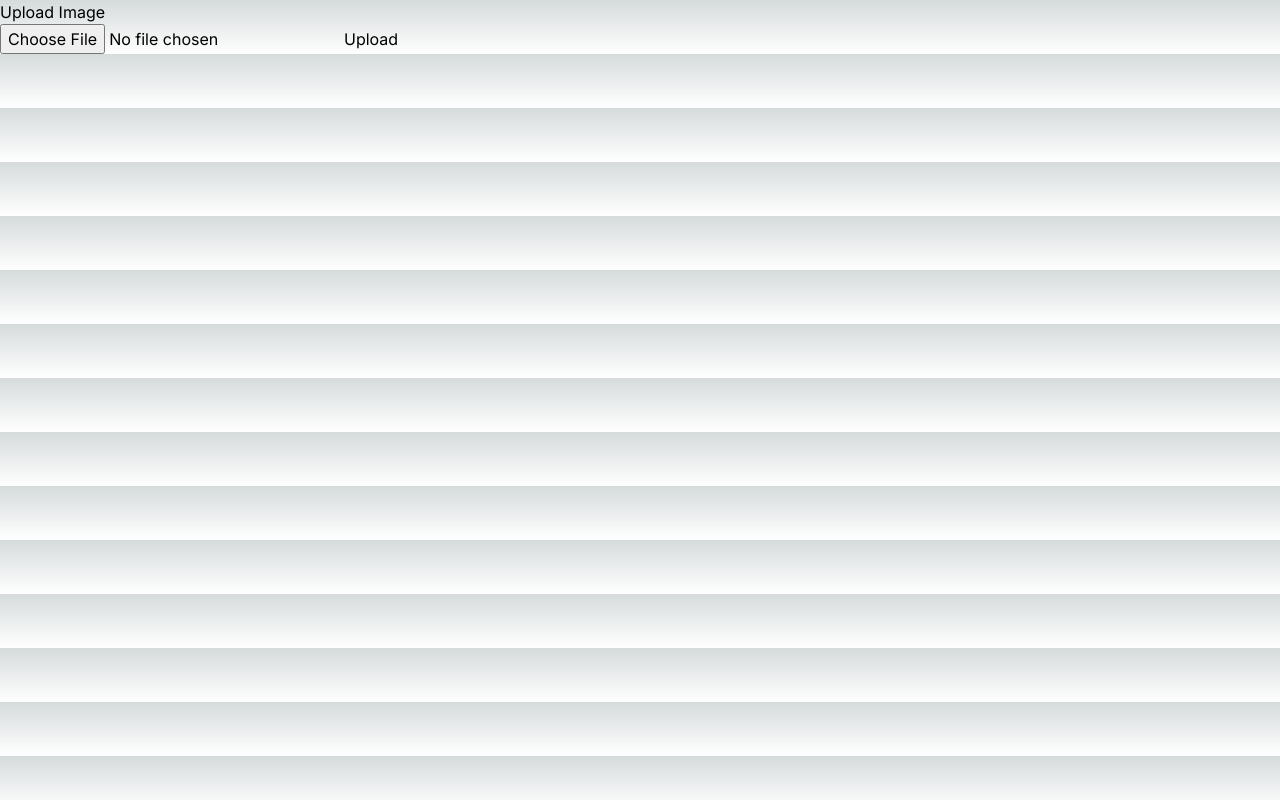
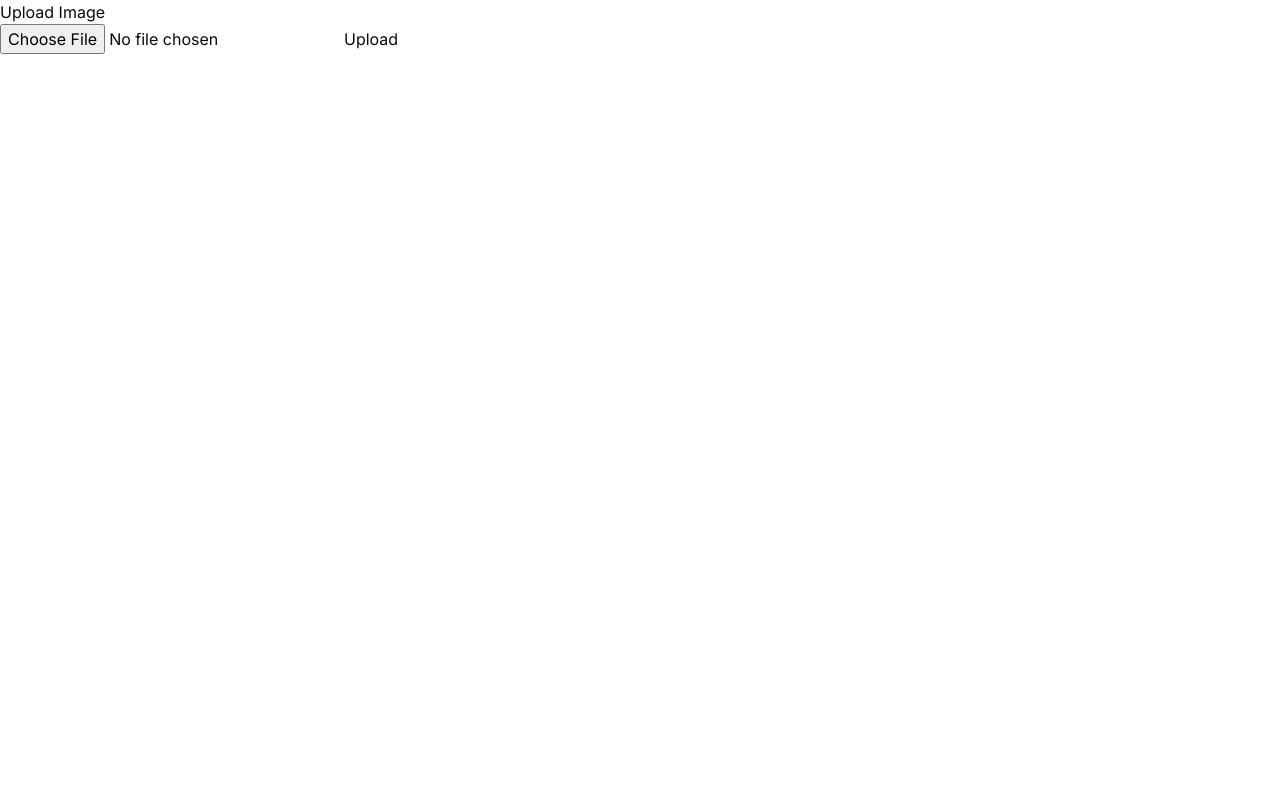
Before and after one commit to Sliden101/ocr-kh, a Next.js app in the folder frontend/: page / in a window 1280 px wide. Built offline with nearby package versions, Linux system fonts and the light colour scheme.

Commit message:
final please

```diff
--- a/frontend/src/app/globals.css
+++ b/frontend/src/app/globals.css
@@ -2,32 +2,68 @@
 @tailwind components;
 @tailwind utilities;
 
-:root {
-  --foreground-rgb: 0, 0, 0;
-  --background-start-rgb: 214, 219, 220;
-  --background-end-rgb: 255, 255, 255;
-}
+@layer base {
+  :root {
+    --background: 0 0% 100%;
+    --foreground: 0 0% 3.9%;
+    --card: 0 0% 100%;
+    --card-foreground: 0 0% 3.9%;
+    --popover: 0 0% 100%;
+    --popover-foreground: 0 0% 3.9%;
+    --primary: 0 0% 9%;
+    --primary-foreground: 0 0% 98%;
+    --secondary: 0 0% 96.1%;
+    --secondary-foreground: 0 0% 9%;
+    --muted: 0 0% 96.1%;
+    --muted-foreground: 0 0% 45.1%;
+    --accent: 0 0% 96.1%;
+    --accent-foreground: 0 0% 9%;
+    --destructive: 0 84.2% 60.2%;
+    --destructive-foreground: 0 0% 98%;
+    --border: 0 0% 89.8%;
+    --input: 0 0% 89.8%;
+    --ring: 0 0% 3.9%;
+    --radius: 0.5rem;
+    --chart-1: 12 76% 61%;
+    --chart-2: 173 58% 39%;
+    --chart-3: 197 37% 24%;
+    --chart-4: 43 74% 66%;
+    --chart-5: 27 87% 67%;
+  }
 
-@media (prefers-color-scheme: dark) {
-  :root {
-    --foreground-rgb: 255, 255, 255;
-    --background-start-rgb: 0, 0, 0;
-    --background-end-rgb: 0, 0, 0;
+  .dark {
+    --background: 0 0% 3.9%;
+    --foreground: 0 0% 98%;
+    --card: 0 0% 3.9%;
+    --card-foreground: 0 0% 98%;
+    --popover: 0 0% 3.9%;
+    --popover-foreground: 0 0% 98%;
+    --primary: 0 0% 98%;
+    --primary-foreground: 0 0% 9%;
+    --secondary: 0 0% 14.9%;
+    --secondary-foreground: 0 0% 98%;
+    --muted: 0 0% 14.9%;
+    --muted-foreground: 0 0% 63.9%;
+    --accent: 0 0% 14.9%;
+    --accent-foreground: 0 0% 98%;
+    --destructive: 0 62.8% 30.6%;
+    --destructive-foreground: 0 0% 98%;
+    --border: 0 0% 14.9%;
+    --input: 0 0% 14.9%;
+    --ring: 0 0% 83.1%;
+    --chart-1: 220 70% 50%;
+    --chart-2: 160 60% 45%;
+    --chart-3: 30 80% 55%;
+    --chart-4: 280 65% 60%;
+    --chart-5: 340 75% 55%;
   }
 }
 
-body {
-  color: rgb(var(--foreground-rgb));
-  background: linear-gradient(
-      to bottom,
-      transparent,
-      rgb(var(--background-end-rgb))
-    )
-    rgb(var(--background-start-rgb));
-}
-
-@layer utilities {
-  .text-balance {
-    text-wrap: balance;
+@layer base {
+  * {
+    @apply border-border;
+  }
+  body {
+    @apply bg-background text-foreground;
   }
 }
--- a/frontend/src/app/page.tsx
+++ b/frontend/src/app/page.tsx
@@ -1,9 +1,10 @@
 "use client"
 import Image from "next/image";
-import type { NextPage } from "next";
 import { useState } from "react";
 import 'dotenv/config'
 import axios from "axios";
+import { Textarea } from "@/components/ui/textarea";
+
 
 const toBase64 = (file: File) => {
   return new Promise((resolve, reject) => {
@@ -26,6 +27,8 @@ export default function Home() {
   const [file, setFile] = useState<File | null>(null);
 
   const [base64, setBase64] = useState<string | null>(null);
+
+  const [text, setText] = useState<string | null>(null);
 
   const onFileChange = (e: React.ChangeEvent<HTMLInputElement>) => {
     if (!e.target.files) {
@@ -54,20 +57,17 @@ export default function Home() {
       // Send a POST request
       let result = await axios({
         method: 'post',
-        url: 'http://localhost:6969/ocr-kh',
+        url: process.env.API_ENDPOINT,
         data: {
           base64Image: base64,
         }
       });
-
-      console.log(result);
-
+      setText(result.data.text as string);
     }
     catch( e:any ) {
       console.log(e);
     }
 
-    // Clear the states after upload
     setFile(null);
     setBase64(null);
   };
@@ -89,6 +89,11 @@ export default function Home() {
       {base64 && (
         <Image src={base64} width={300} height={400} alt="Uploaded Image" />
       )}
+      {text && (
+        <Textarea placeholder={text} />
+      )}
+
+
     </div>
   )
 }
--- /dev/null
+++ b/frontend/src/components/ui/textarea.tsx
@@ -0,0 +1,24 @@
+import * as React from "react"
+
+import { cn } from "@/lib/utils"
+
+export interface TextareaProps
+  extends React.TextareaHTMLAttributes<HTMLTextAreaElement> {}
+
+const Textarea = React.forwardRef<HTMLTextAreaElement, TextareaProps>(
+  ({ className, ...props }, ref) => {
+    return (
+      <textarea
+        className={cn(
+          "flex min-h-[80px] w-full rounded-md border border-input bg-background px-3 py-2 text-sm ring-offset-background placeholder:text-muted-foreground focus-visible:outline-none focus-visible:ring-2 focus-visible:ring-ring focus-visible:ring-offset-2 disabled:cursor-not-allowed disabled:opacity-50",
+          className
+        )}
+        ref={ref}
+        {...props}
+      />
+    )
+  }
+)
+Textarea.displayName = "Textarea"
+
+export { Textarea }
--- /dev/null
+++ b/frontend/src/lib/utils.ts
@@ -0,0 +1,6 @@
+import { type ClassValue, clsx } from "clsx"
+import { twMerge } from "tailwind-merge"
+
+export function cn(...inputs: ClassValue[]) {
+  return twMerge(clsx(inputs))
+}
--- a/frontend/tailwind.config.ts
+++ b/frontend/tailwind.config.ts
@@ -1,20 +1,80 @@
-import type { Config } from "tailwindcss";
+import type { Config } from "tailwindcss"
 
-const config: Config = {
+const config = {
+  darkMode: ["class"],
   content: [
-    "./src/pages/**/*.{js,ts,jsx,tsx,mdx}",
-    "./src/components/**/*.{js,ts,jsx,tsx,mdx}",
-    "./src/app/**/*.{js,ts,jsx,tsx,mdx}",
-  ],
+    './pages/**/*.{ts,tsx}',
+    './components/**/*.{ts,tsx}',
+    './app/**/*.{ts,tsx}',
+    './src/**/*.{ts,tsx}',
+	],
+  prefix: "",
   theme: {
+    container: {
+      center: true,
+      padding: "2rem",
+      screens: {
+        "2xl": "1400px",
+      },
+    },
     extend: {
-      backgroundImage: {
-        "gradient-radial": "radial-gradient(var(--tw-gradient-stops))",
-        "gradient-conic":
-          "conic-gradient(from 180deg at 50% 50%, var(--tw-gradient-stops))",
+      colors: {
+        border: "hsl(var(--border))",
+        input: "hsl(var(--input))",
+        ring: "hsl(var(--ring))",
+        background: "hsl(var(--background))",
+        foreground: "hsl(var(--foreground))",
+        primary: {
+          DEFAULT: "hsl(var(--primary))",
+          foreground: "hsl(var(--primary-foreground))",
+        },
+        secondary: {
+          DEFAULT: "hsl(var(--secondary))",
+          foreground: "hsl(var(--secondary-foreground))",
+        },
+        destructive: {
+          DEFAULT: "hsl(var(--destructive))",
+          foreground: "hsl(var(--destructive-foreground))",
+        },
+        muted: {
+          DEFAULT: "hsl(var(--muted))",
+          foreground: "hsl(var(--muted-foreground))",
+        },
+        accent: {
+          DEFAULT: "hsl(var(--accent))",
+          foreground: "hsl(var(--accent-foreground))",
+        },
+        popover: {
+          DEFAULT: "hsl(var(--popover))",
+          foreground: "hsl(var(--popover-foreground))",
+        },
+        card: {
+          DEFAULT: "hsl(var(--card))",
+          foreground: "hsl(var(--card-foreground))",
+        },
+      },
+      borderRadius: {
+        lg: "var(--radius)",
+        md: "calc(var(--radius) - 2px)",
+        sm: "calc(var(--radius) - 4px)",
+      },
+      keyframes: {
+        "accordion-down": {
+          from: { height: "0" },
+          to: { height: "var(--radix-accordion-content-height)" },
+        },
+        "accordion-up": {
+          from: { height: "var(--radix-accordion-content-height)" },
+          to: { height: "0" },
+        },
+      },
+      animation: {
+        "accordion-down": "accordion-down 0.2s ease-out",
+        "accordion-up": "accordion-up 0.2s ease-out",
       },
     },
   },
-  plugins: [],
-};
-export default config;
+  plugins: [require("tailwindcss-animate")],
+} satisfies Config
+
+export default config
```
Also changed, not shown: frontend/package.json (+6 -1 lines), frontend/components.json (added), 2 other files (tests, documents, lock files or other folders).
